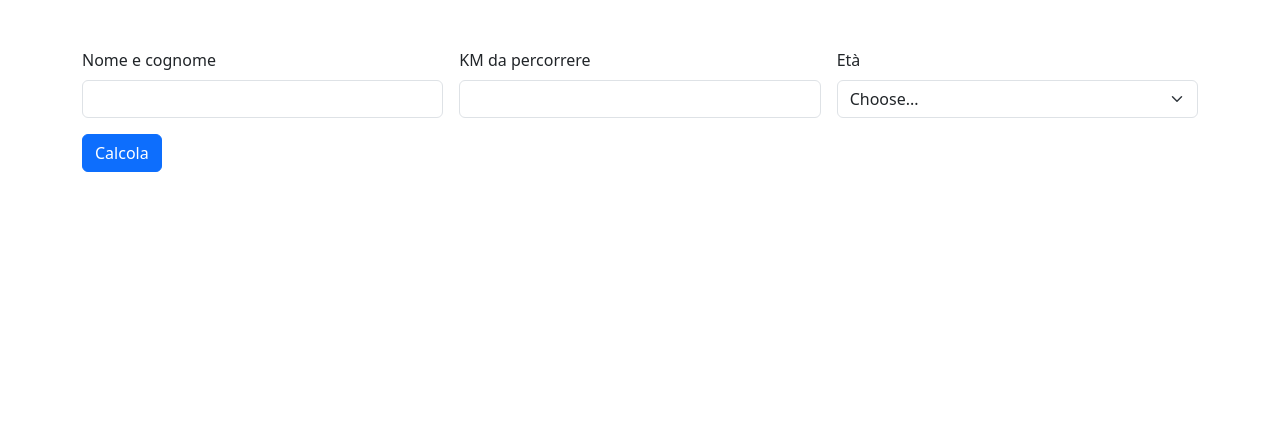
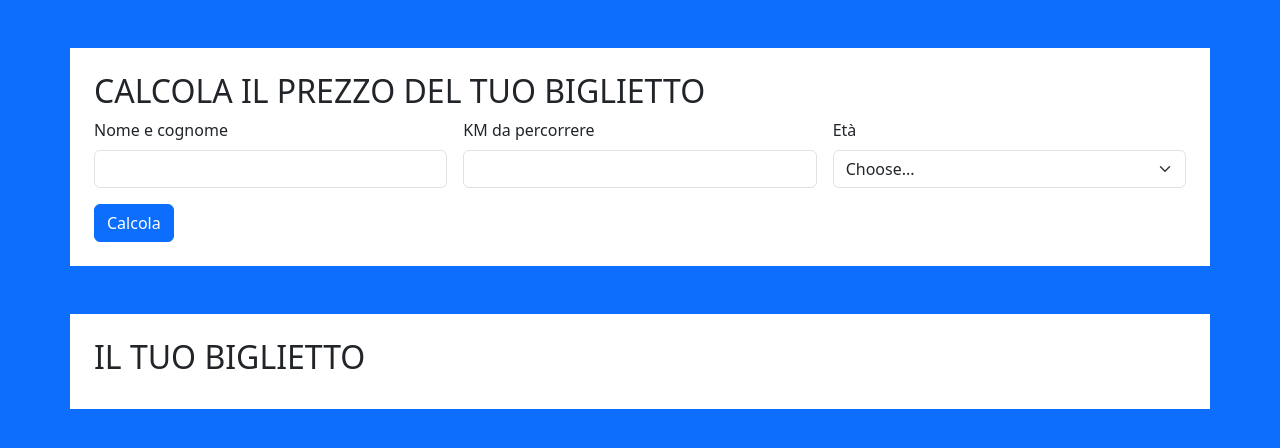
Before and after one commit to feffe17/js-biglietto-treno-form, a plain HTML site: page index.html in a window 1280 px wide. Drawn offline with nearby package versions, Linux system fonts and the light colour scheme.

Commit message:
[WIP] inizio sezione biglietto

```diff
--- a/index.html
+++ b/index.html
@@ -6,9 +6,10 @@
     <title>Document</title>
     <link href="https://cdn.jsdelivr.net/npm/bootstrap@5.3.3/dist/css/bootstrap.min.css" rel="stylesheet" integrity="sha384-QWTKZyjpPEjISv5WaRU9OFeRpok6YctnYmDr5pNlyT2bRjXh0JMhjY6hW+ALEwIH" crossorigin="anonymous">
 </head>
-<body>
+<body class="bg-primary">
 
-    <div class="container my-5">
+    <div class="container my-5 p-4 bg-white">
+        <h2>CALCOLA IL PREZZO DEL TUO BIGLIETTO</h2>
         <form id="formPrice" class="row g-3">
             <div class="col-md-4">
               <label for="inputName4" class="form-label">Nome e cognome</label>
@@ -33,6 +34,10 @@
           </form>
     </div>
 
+    <div class="container my-5 p-4 bg-white">
+        <h2>IL TUO BIGLIETTO</h2>
+    </div>
+
 
     <script src="./script.js"></script>
 </body>
```
